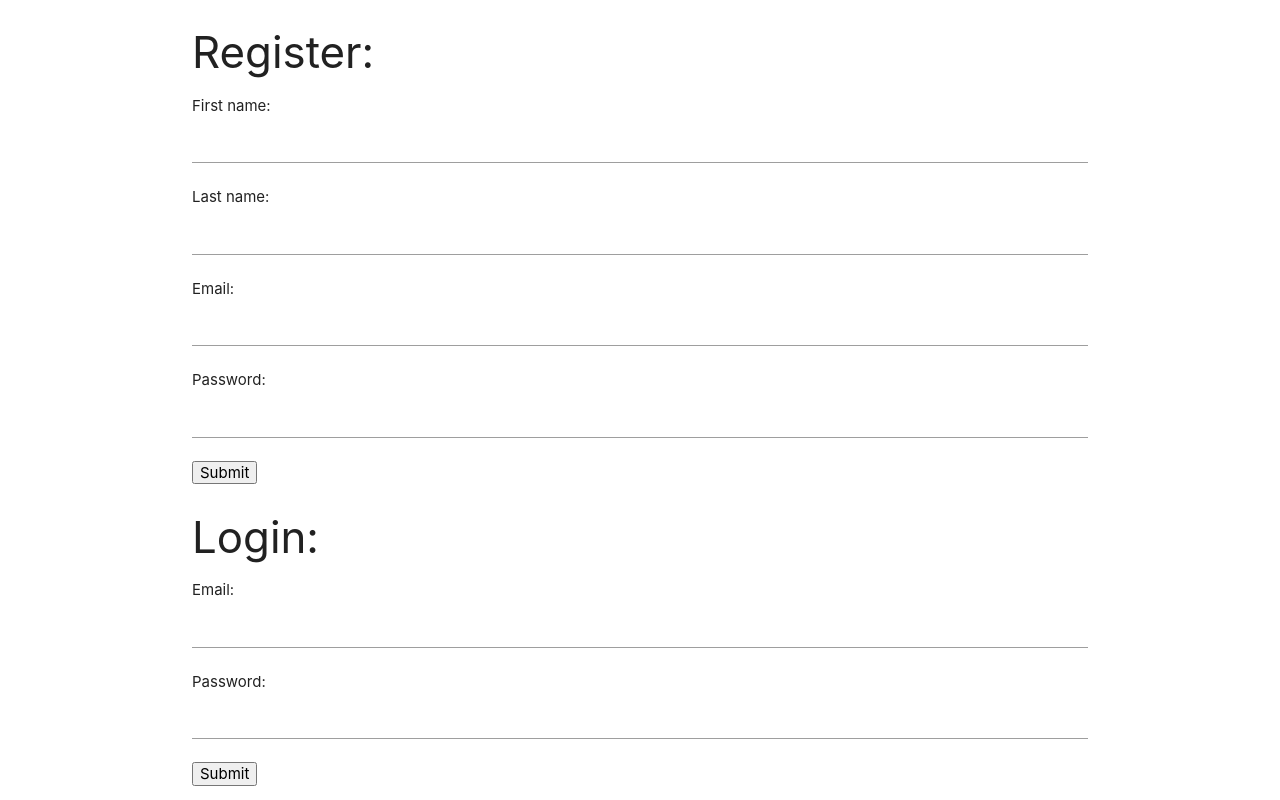
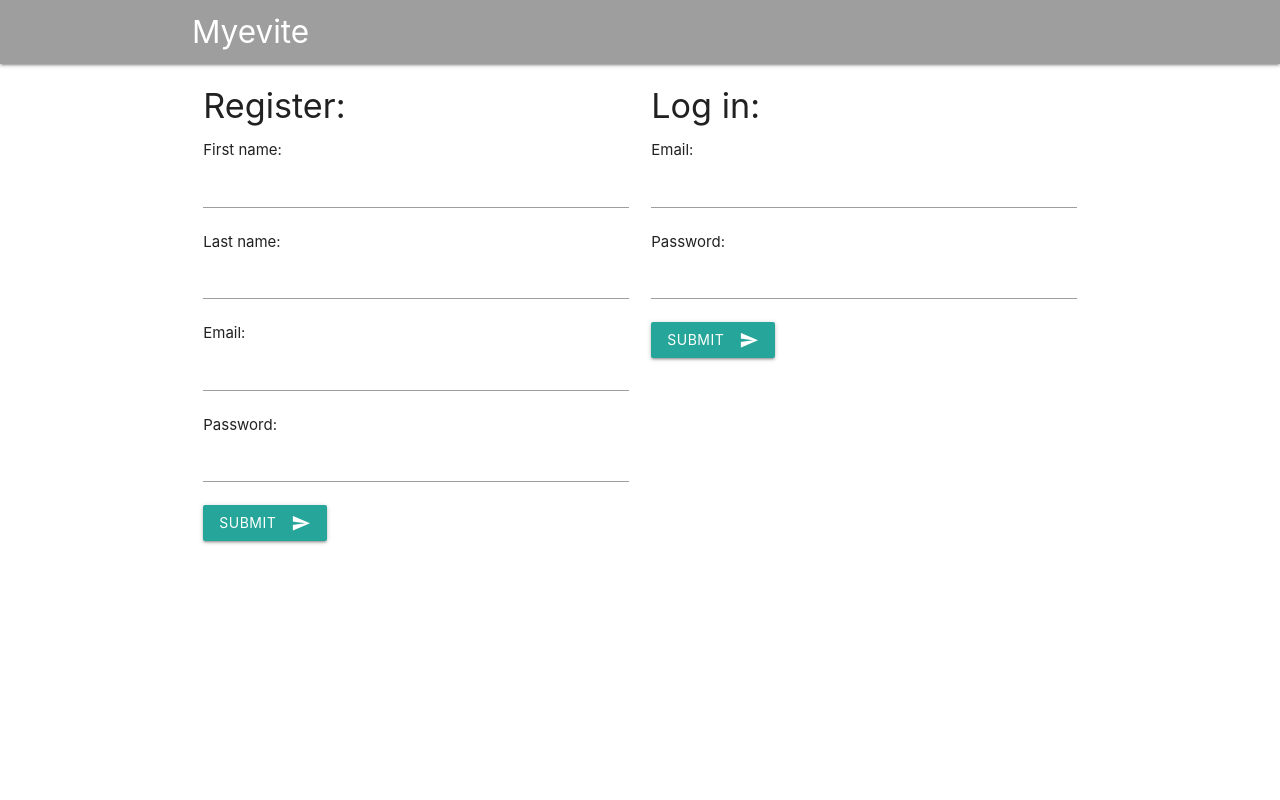
Before and after one commit to amelian-n1/myevite, a Django app: page / in a window 1280 px wide. Run offline with Django 3.2, Linux system fonts and the light colour scheme.

Commit message:
newevent & index css

```diff
--- a/my_evite/first_app/templates/event_detail.html
+++ b/my_evite/first_app/templates/event_detail.html
@@ -7,6 +7,11 @@
     <link href="https://fonts.googleapis.com/icon?family=Material+Icons" rel="stylesheet">
     <title>Event Details</title>
 </head>
+<header>
+    <nav class="grey" role="navigation">
+        <div class="nav-wrapper container"><a id="logo-container" href="/dashboard" class="brand-logo">Myevite</a></div>
+    </nav>
+</header>
 <body>
 <div class="container">
     <a href="/dashboard">Dashboard</a>
--- a/my_evite/first_app/templates/evite.html
+++ b/my_evite/first_app/templates/evite.html
@@ -7,6 +7,11 @@
     <link href="https://fonts.googleapis.com/icon?family=Material+Icons" rel="stylesheet">
     <title>You've Been Invited!</title>
 </head>
+<header>
+    <nav class="grey" role="navigation">
+        <div class="nav-wrapper container"><a id="logo-container" href="/dashboard" class="brand-logo">Myevite</a></div>
+    </nav>
+</header>
 <body>
 <div class="container">
     <h3>You've been invited!</h3>
--- a/my_evite/first_app/templates/index.html
+++ b/my_evite/first_app/templates/index.html
@@ -8,10 +8,26 @@
     <link href="https://fonts.googleapis.com/icon?family=Material+Icons" rel="stylesheet">
     <title>Login and Register</title>
 </head>
+<header>
+    <nav class="grey" role="navigation">
+        <div class="nav-wrapper container"><a id="logo-container" href="/dashboard" class="brand-logo">Myevite</a></div>
+    </nav>
+</header>
 
 <body>
 <div class="container">
-    <h3>Register:</h3>
+{% if messages %}
+    <ul class="messages">
+        {% for message in messages %}
+        <li {% if message.tags %} class="{{ message.tags }}"{% endif %}>
+             <p class="red-text"><i class="material-icons left">warning</i>{{ message }}</p>
+        </li>
+        {% endfor %}
+    </ul>
+{% endif %}
+<div class="row">
+    <div class="col s6">
+    <h4>Register:</h4>
     <form action="/register" method='POST'>
         {% csrf_token %}
         <div>
@@ -26,10 +42,13 @@
         <div>
             <p>Password:<input type="password" name='password'></p>
         </div>
-        <input type="submit" value='Submit'>
+        <button class="btn waves-effect waves-light" type="submit" name="action">Submit
+            <i class="material-icons right">send</i>
+        </button>
     </form>
-
-    <h3>Login:</h3>
+    </div>
+    <div class="col s6">
+    <h4>Log in:</h4>
     <form action="/login" method='POST'>
         {% csrf_token %}
         <div>
@@ -38,18 +57,12 @@
         <div>
             <p>Password:<input type="password" name='password'></p>
         </div>
-        <input type="submit" value='Submit'>
+        <button class="btn waves-effect waves-light" type="submit" name="action">Submit
+            <i class="material-icons right">send</i>
+        </button>
     </form>
-
-
-    {% if messages %}
-    <ul class="messages">
-        {% for message in messages %}
-            <li {% if message.tags %} class="{{ message.tags }}"{% endif %}>{{ message }}</li>
-        {% endfor %}
-    </ul>
-    {% endif %}
-
+    </div>
+</div>
 </div>
 </body>
 </html>
```
Also changed, not shown: my_evite/first_app/models.py (+8 -8 lines), my_evite/first_app/templates/new_event.html (+46 -38 lines).
